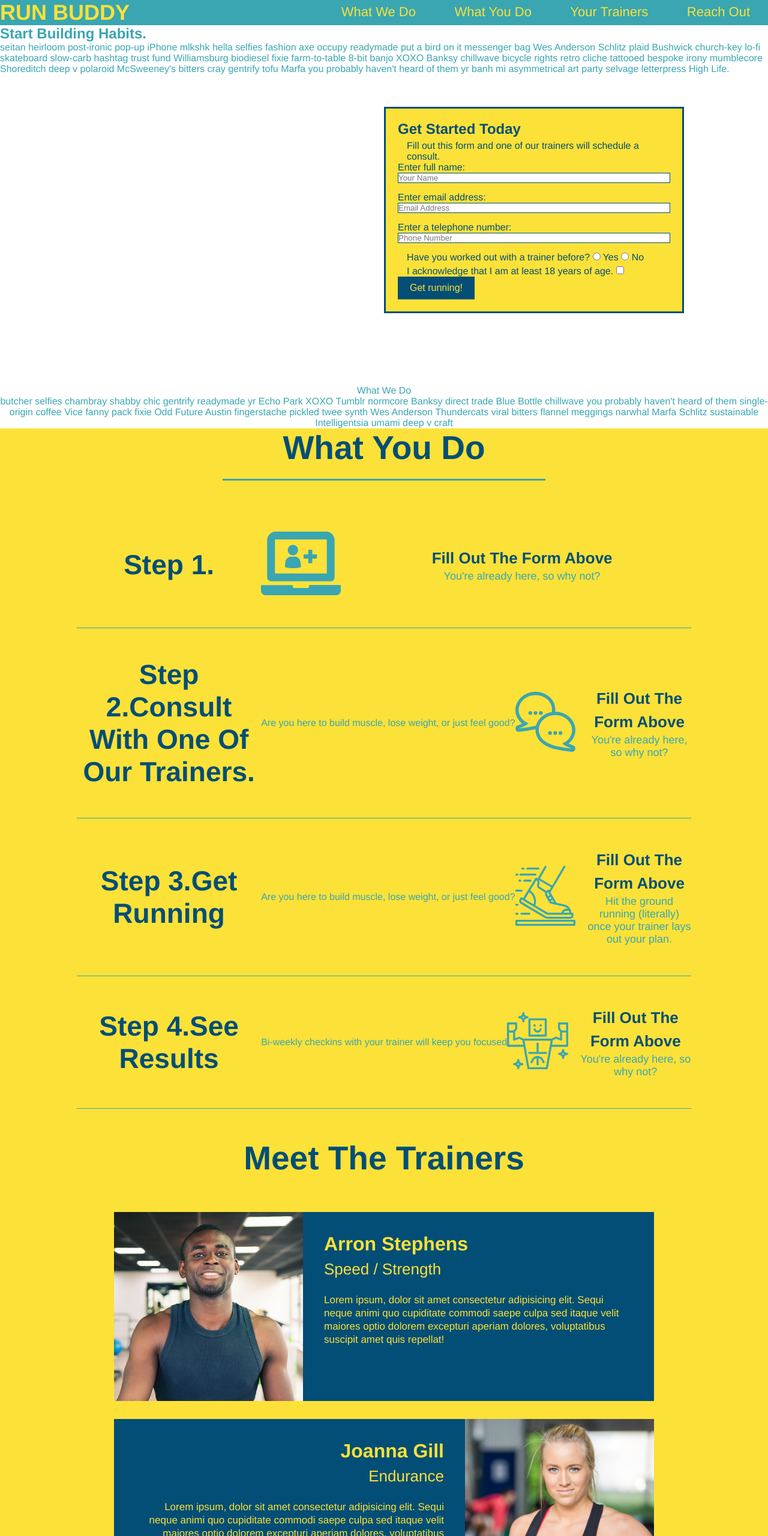
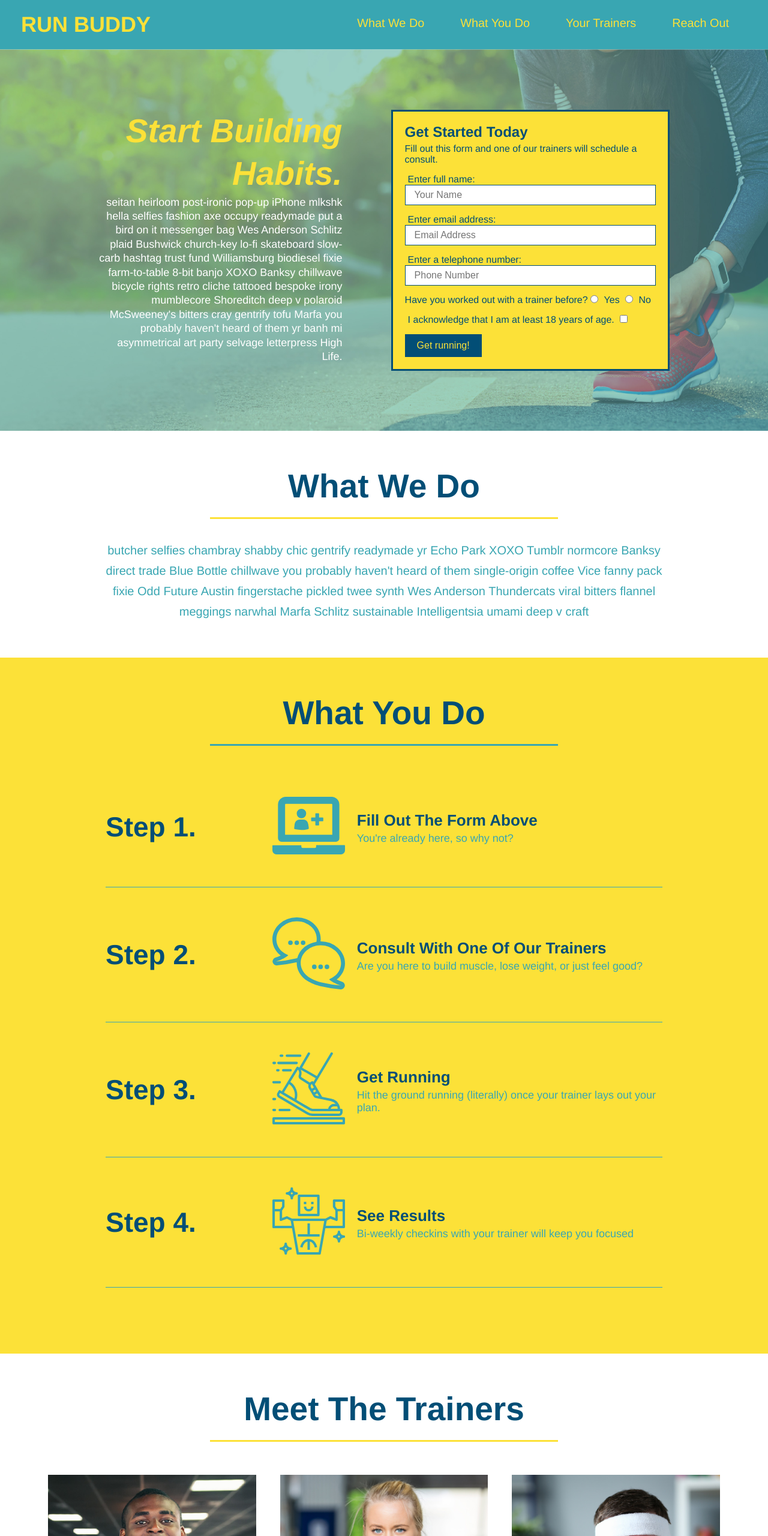
Before and after one commit to dawnleblanc11/run-buddy, a plain HTML site: page index.html in a window 1280 px wide. Shown: the top 2560 px of the page at 60% size. Drawn offline with Linux system fonts and the light colour scheme.

Commit message:
flex box exercise

```diff
--- a/assets/css/style.css
+++ b/assets/css/style.css
@@ -1,131 +1,167 @@
 * {
+    box-sizing: border-box;
     margin: 0;
     padding: 0;
-    box-sizing: border-box;
   }
+
   body {
     color: #39a6b2;
     font-family: Helvetica, Arial, sans-serif;
   }
-  /*apply styles to <header>*/
+
+
+  /* HEADER / NAV BAR STYLES START */
+
   header {
-      padding: 20px 35 px;
+    padding: 20px 35px;
     background-color: #39a6b2;
+    display: flex;
+    justify-content: space-between;
+    flex-wrap: wrap;
   }
+
   header h1 {
     font-weight: bold;
+    margin: 0;
     font-size: 36px;
     color: #fce138;
-      margin: 0;
-      display: inline;
   }
+
   header a {
     text-decoration: none;
     color: #fce138;
   }
+
   header nav {
-      float: right;
     margin: 7px 0;
   }
-  header nav ul li{
-      display: inline;
+
+  header nav ul {
+    display: flex;
+    flex-wrap: wrap;
+    justify-content: space-between;
+    align-items: center;
+    list-style: none;
   }
+
   header nav ul li a {
-      Margin: 0 30px;
+    margin: 0 30px;
     font-weight: lighter;
-      font-size: 22px;
+    font-size: 1.55vw;
   }
+
+  /* HEADER / NAVBAR STYLES END */
+
+
+
+  /* FOOTER STYLES START */
   footer {
     background: #fce138;
+    padding: 40px 35px;
+    display: flex;
+    justify-content: space-between;
+    flex-wrap: wrap;
     width: 100%;
-      padding: 40px 35px;
   }
+
   footer h2 {
-      display: inline;
     color: #024e76;
     font-size: 30px;
     margin: 0;
   }
+
   footer div {
-      float:right;
     line-height: 1.5;
-      text-align:right;
+    text-align: right;
   }
+
   footer a {
     color: #024e76;
   }
-   /* Hero Styles Start */
+  /* END FOOTER STYLES */
+
+  /* STYLE ALL SECTION TAGS */
+  section {
+    padding: 60px;
+  }
+
+  /* HERO STYLES START */
   .hero {
-    background-image: url("../images/hero-bg.jpeg");
-    height: 600px;
+    background-image: url('../images/hero-bg.jpg');
     background-size: cover;
     background-position: center;
-    position:relative;
+    display: flex;
+    justify-content: center;
+    flex-wrap: wrap;
   }
 
-    /* Hero Form Start */
+  .hero-cta {
+    width: 35%;
+    text-align: right;
+    margin: 3.5%;
+    color: #fff;
+    font-size: 18px;
+    line-height: 1.3;
+  }
+
+  .hero-cta h2 {
+    font-style: italic;
+    font-size: 55px;
+    color: #fce138;
+  }
+
   .hero-form {
+    border: 3px solid #024e76;
     background-color: #fce138;
     padding: 20px;
-        width: 500px;
     color: #024e76;
-        border-style: solid;
-        border-width: 3px;
-        border-color: #024e76;
-        position:absolute;
-        bottom: 120px;
-        right: 140px;
+    width: 40%;
+    margin: 3.5%;
   }
+
   .hero-form h3 {
-        font-size:24px;
+    font-size: 24px;
     margin: 0;
   }
   .hero-form p {
-        margin: 5px 15px 0;
+    margin: 5px 0 15px 0;
   }
+
   .form-input {
     border: 1px solid #024e76;
     display: block;
-        padding: 7px 15pxfont-size 16px;
+    padding: 7px 15px;
+    font-size: 16px;
     color: #024e76;
-        width:100%;
+    width: 100%;
     margin-bottom: 15px;
   }
+
   .hero-form label {
-        margin 0 5px;
+    margin: 0 5px;
   }
+
   .hero-form button {
-        color:#fce138;
+    color: #fce138;
     background-color: #024e76;
     border: none;
     padding: 10px 20px;
     font-size: 16px;
   }
-            /* Hero Form Style Ends */
-       /* Hero Styles End */
+  /* HERO STYLES END */
 
-       .intro {
-           text-align:center;
-       }
-       .intro p {
-        line-height: 1.7;
-        color: #39a6b2;
-        width: 80%;
-        font-size: 20px;
-        margin: 0 auto;
-       }
-       .steps {
-           text-align: center;
-           background: #fce138;
-       }
+
+  /* SECTION TITLE STYLES START */
   .section-title {
     font-size: 55px;
+    border-bottom: 3px solid;
     color: #024e76;
-        margin-bottom: 35px;
-        padding: 0 100px 20px 100px;
-        display: inline-block;
-        border-bottom: 3px solid;
+    padding-bottom: 20px;
+    text-align: center;
+    margin: 0 auto 35px auto;
+    width: 50%;
   }
+
   .primary-border {
     border-color: #fce138;
   }
@@ -133,116 +169,193 @@ body {
   .secondary-border {
     border-color: #39a6b2;
   }
+  /* SECTION TITLE STYLES END */
+
+  /* WHAT WE DO STYLES */
+
+  .intro p {
+    line-height: 1.7;
+    color: #39a6b2;
+    width: 80%;
+    margin: 0 auto;
+    font-size: 20px;
+    text-align: center;
+  }
+  /* WHAT YOU DO STYLES END */
+
+
+  /* WHAT YOU DO STYLES START */
+  .steps {
+    background: #fce138;
+  }
+
   .step {
     margin: 50px auto;
     padding-bottom: 50px;
     width: 80%;
     border-bottom: 1px solid #39a6b2;
-          display:flex;
-          flex-wrap:wrap;
-          align-items:center;
+    display: flex;
+    flex-wrap: wrap;
+    align-items: center;
     justify-content: space-between;
   }
+
   .step h3 {
     color: #024e76;
     font-size: 46px;
-           flex:1 30%
+    flex: 1 30%;
   }
+
   .step-info {
     flex: 2 70%;
     display: flex;
-           flex-wrap:wrap;
+    flex-wrap: wrap;
     align-items: center;
   }
+
+  .step-img {
+    flex: 1 12%;
+    margin-right: 20px;
+  }
+
+  .step-img img {
+    max-width: 100%;
+  }
+
   .step-text {
-           flex:12;
+    flex: 12;
   }
 
   .step-text p {
-           color:#39a6b2;
+    color: #39a6b2;
     font-size: 18px;
   }
+
   .step-text h4 {
     font-size: 26px;
     line-height: 1.5;
     color: #024e76;
   }
-       .step-img {
-        flex:1 12%;
-        margin-right: 20px;
-        max-width: 100%;
+
+  /* WHAT YOU DO STYLES END */
+
+  /* MEET THE TRAINERS START */
+  .trainers {
+    width: 100%;
+    margin: 0 auto;
+    display: flex;
+    flex-wrap: wrap;
+    justify-content: space-around;
   }
 
-       }
-       .trainers {
-           text-align: center;
-       }
   .trainer {
-           width: 900px;
-           margin: 0 auto 30px auto;
+    margin: 20px;
+    flex: 1;
     background: #024e76;
     color: #fce138;
-           overflow: auto;
   }
+
   .trainer img {
-           width: 35%;
-           float: left;
+    width: 100%;
   }
+
   .trainer-bio {
-           padding: 35px;
-           float: left;
-           width: 65%;
+    padding: 25px;
+    line-height: 1.3;
   }
-       .text-left {
-           text-align: left;
+
+  .trainer-bio h3 {
+    font-size: 28px;
   }
-       .text-right {
-           text-align: right;
-       }
-       .trainer-bio h3 {
-           font-size: 32px;
-           margin-bottom: 8px;
-       }
+
   .trainer-bio h4 {
     font-weight: lighter;
-           font-size: 26px;
-           margin-bottom: 25px;
+    font-size: 22px;
+    margin-bottom: 15px;
   }
+
   .trainer-bio p {
     font-size: 17px;
-           line-height: 1.3;
   }
+  /* TRAINER STYLES END */
+
+  /* REACH OUT STYLES START */
   .contact {
     background: #024e76;
-           text-align: center;
   }
+
   .contact h2 {
     color: #fce138;
-           margin-bottom: ;
   }
+
+  .contact-info {
+    display: flex;
+    justify-content: space-between;
+    flex-wrap: wrap;
+  }
+
+  .contact-info > * {
+    flex: 1;
+    margin: 15px;
+  }
+
   .contact-info iframe {
-           width: 400px;
     height: 400px;
   }
+
   .contact-info div {
-           width: 410px;
-           display: inline-block;
-           vertical-align: top;
-           text-align: left;
-           margin: 30px 0 0 60px;
     color: white;
   }
+
   .contact-info h3 {
     color: #fce138;
     font-size: 32px;
   }
+
   .contact-info p, .contact-info address {
     margin: 20px 0;
     line-height: 1.5;
-            font-size: 20px;
+    font-size: 16px;
     font-style: normal;
+  }
+
+  .contact-form input, .contact-form textarea {
+    border: 1px solid #024e76;
+    display: block;
+    padding: 7px 15px;
+    font-size: 16px;
+    color: #024e76;
+    width: 100%;
+    margin-bottom: 15px;
+    margin-top: 5px;
+  }
+
+  .contact-form button {
+    width: 100%;
+    border: none;
+    background: #fce138;
+    color: #024e76;
+    text-align: center;
+    padding: 15px 0;
+    font-size: 16px;
   }
 
   .contact-info a {
     color: #fce138;
   }
+
+
+  /* REACH OUT STYLES END */
+
+  /* UTILITIES */
+  .text-left {
+    text-align: left;
+  }
+
+  .text-right {
+    text-align: right;
+  }
+
+  .flex-row {
+    display: flex;
+  }
--- a/index.html
+++ b/index.html
@@ -77,12 +77,12 @@
 
     <!-- "what we do" start - <section> -->
     <section id="what-we-do" class="intro">
-      <div class=flex-row"
+      <div class="flex-row">
         <h2 class="section-title primary-border">
           What We Do
         </h2>
       </div>
-      <div class=flex-row"
+      <div class="flex-row">
         <p>
           butcher selfies chambray shabby chic gentrify readymade yr Echo Park XOXO Tumblr normcore Banksy direct trade  Blue Bottle chillwave you probably haven't heard of them single-origin coffee Vice fanny pack fixie Odd Future Austin fingerstache pickled twee synth Wes Anderson Thundercats viral bitters flannel meggings narwhal Marfa Schlitz sustainable Intelligentsia umami deep v craft
         </p>
@@ -92,9 +92,11 @@
 
     <!-- "what you do" start -->
     <section id="what-you-do" class="steps">
+      <div class="flex-row">
         <h2 class="section-title secondary-border">
           What You Do
         </h2>
+      </div>
       <div class="step">
         <h3>Step 1.</h3>
         <div class="step-info">
@@ -108,108 +110,92 @@
         </div>
       </div>
       <div class="step">
-          <h3>Step 2.<span>Consult With One Of Our Trainers.</span></h3>
+        <h3>Step 2.</h3>
         <div class="step-info">
-            <p>Are you here to build muscle, lose weight, or just feel good?</p>
           <div class="step-img">
             <img src="./assets/images/step-2.svg" alt="" />
           </div>
           <div class="step-text">
-              <h4>Fill Out The Form Above</h4>
-              <p>You're already here, so why not?</p>
+            <h4>Consult With One Of Our Trainers</h4>
+            <p>Are you here to build muscle, lose weight, or just feel good?</p>
           </div>
         </div>
       </div>
       <div class="step">
-          <h3>Step 3.<span>Get Running</span></h3>
+        <h3>Step 3.</h3>
         <div class="step-info">
-            <p>Are you here to build muscle, lose weight, or just feel good?</p>
           <div class="step-img">
             <img src="./assets/images/step-3.svg" alt="" />
           </div>
           <div class="step-text">
-              <h4>Fill Out The Form Above</h4>
+            <h4>Get Running</h4>
             <p>Hit the ground running (literally) once your trainer lays out your plan.</p>
           </div>
         </div>
       </div>
       <div class="step">
-          <h3>Step 4.<span>See Results</span></h3>
+        <h3>Step 4.</h3>
         <div class="step-info">
-            <p>Bi-weekly checkins with your trainer will keep you focused</p>
           <div class="step-img">
             <img src="./assets/images/step-4.svg" alt="" />
           </div>
           <div class="step-text">
-              <h4>Fill Out The Form Above</h4>
-              <p>You're already here, so why not?</p>
+            <h4>See Results</h4>
+            <p>Bi-weekly checkins with your trainer will keep you focused</p>
           </div>
         </div>
       </div>
-      <div>
-
+    </section>
     <!-- "what you do" end -->
 
     <!-- "meet the trainers" start -->
-    <section id="your-trainers" class="trainers">
+    <section id="your-trainers">
+      <div class="flex-row">
         <h2 class="section-title primary-border">
           Meet The Trainers
         </h2>
+      </div>
 
+      <div class="trainers">
         <article class="trainer">
           <img src="./assets/images/trainer-1.jpg" alt="Arron Stephens in his workout clothes, ready to pump iron" />
-        <div class="trainer-bio text-left">
-          <h3>Arron Stephens</h3>
-          <h4>Speed / Strength</h4>
+          <div class="trainer-bio">
+            <h3 class="trainer-name">Arron Stephens</h3>
+            <h4 class="trainer-role">Speed / Strength</h4>
             <p>Lorem ipsum, dolor sit amet consectetur adipisicing elit. Sequi neque animi quo cupiditate commodi saepe culpa sed itaque velit maiores optio dolorem excepturi aperiam dolores, voluptatibus suscipit amet quis repellat!</p>
           </div>
         </article>
 
         <article class="trainer">
-         <div class="trainer-bio text-right">
-           <h3>Joanna Gill</h3>
-           <h4>Endurance</h4>
+          <img src="./assets/images/trainer-2.jpg" alt="Joanna Gill cooling off after a work out" />
+          <div class="trainer-bio">
+            <h3 class="trainer-name">Joanna Gill</h3>
+            <h4 class="trainer-role">Endurance</h4>
             <p>Lorem ipsum, dolor sit amet consectetur adipisicing elit. Sequi neque animi quo cupiditate commodi saepe culpa sed itaque velit maiores optio dolorem excepturi aperiam dolores, voluptatibus suscipit amet quis repellat!</p>
             </div>
-          <img src="./assets/images/trainer-2.jpg" alt="Joanna Gill cooling off after a work out" />
           </article>
 
         <article class="trainer">
           <img src="./assets/images/trainer-3.jpg" alt="Harry Smith wearing a headband and lifting comically small pink weights" />
-        <div class="trainer-bio text-left">
-          <h3>Harry "The Headband" Smith</h3>
-          <h4>Strength</h4>
+          <div class="trainer-bio">
+            <h3 class="trainer-name">Harry "The Headband" Smith</h3>
+            <h4 class="trainer-role">Strength</h4>
             <p>Lorem ipsum, dolor sit amet consectetur adipisicing elit. Sequi neque animi quo cupiditate commodi saepe culpa sed itaque velit maiores optio dolorem excepturi aperiam dolores, voluptatibus suscipit amet quis repellat!</p>
           </div>
         </article>
+      </div>
     </section>
     <!-- "meet the trainers" end -->
 
     <!-- "reach out" start -->
     <section id="reach-out" class="contact">
+      <div class="flex-row">
         <h2 class="section-title secondary-border">
           Reach Out
         </h2>
+      </div>
 
       <div class="contact-info">
-        <iframe
-          src="https://www.google.com/maps/embed?pb=!1m14!1m12!1m3!1d12182.30520634488!2d-74.0652613!3d40.2407219!2m3!1f0!2f0!3f0!3m2!1i1024!2i768!4f13.1!5e0!3m2!1sen!2sus!4v1561060983193!5m2!1sen!2sus"
-          frameborder="0" style="border:0" allowfullscreen>
-        </iframe>
-
-        <div class="contact-form">
-          <h3>Contact Us</h3>
-          <form>
-            <label for="contact-name">Your Name</label>
-            <input type="text" id="contact-name" placeholder="Your Name" />
-
-            <label for="contact-message">Message</label>
-            <textarea id="contact-message" placeholder="Message"></textarea>
-
-            <button type="submit">Submit</button>
-          </form>
-        </div>
-
         <div>
           <h3>Run Buddy</h3>
           <p>
@@ -227,6 +213,24 @@
           </address>
 
         </div>
+
+        <div class="contact-form">
+          <h3>Contact Us</h3>
+          <form>
+            <label for="contact-name">Your Name</label>
+            <input type="text" id="contact-name" placeholder="Your Name" />
+
+            <label for="contact-message">Message</label>
+            <textarea id="contact-message" placeholder="Message"></textarea>
+
+            <button type="submit">Submit</button>
+          </form>
+        </div>
+
+        <iframe
+          src="https://www.google.com/maps/embed?pb=!1m14!1m12!1m3!1d12182.30520634488!2d-74.0652613!3d40.2407219!2m3!1f0!2f0!3f0!3m2!1i1024!2i768!4f13.1!5e0!3m2!1sen!2sus!4v1561060983193!5m2!1sen!2sus"
+          frameborder="0" style="border:0" allowfullscreen>
+        </iframe>
       </div>
     </section>
     <!-- "reach out" end -->
```
Also changed, not shown: 4 other files. Lines whose indentation alone changed are shown as unchanged.
